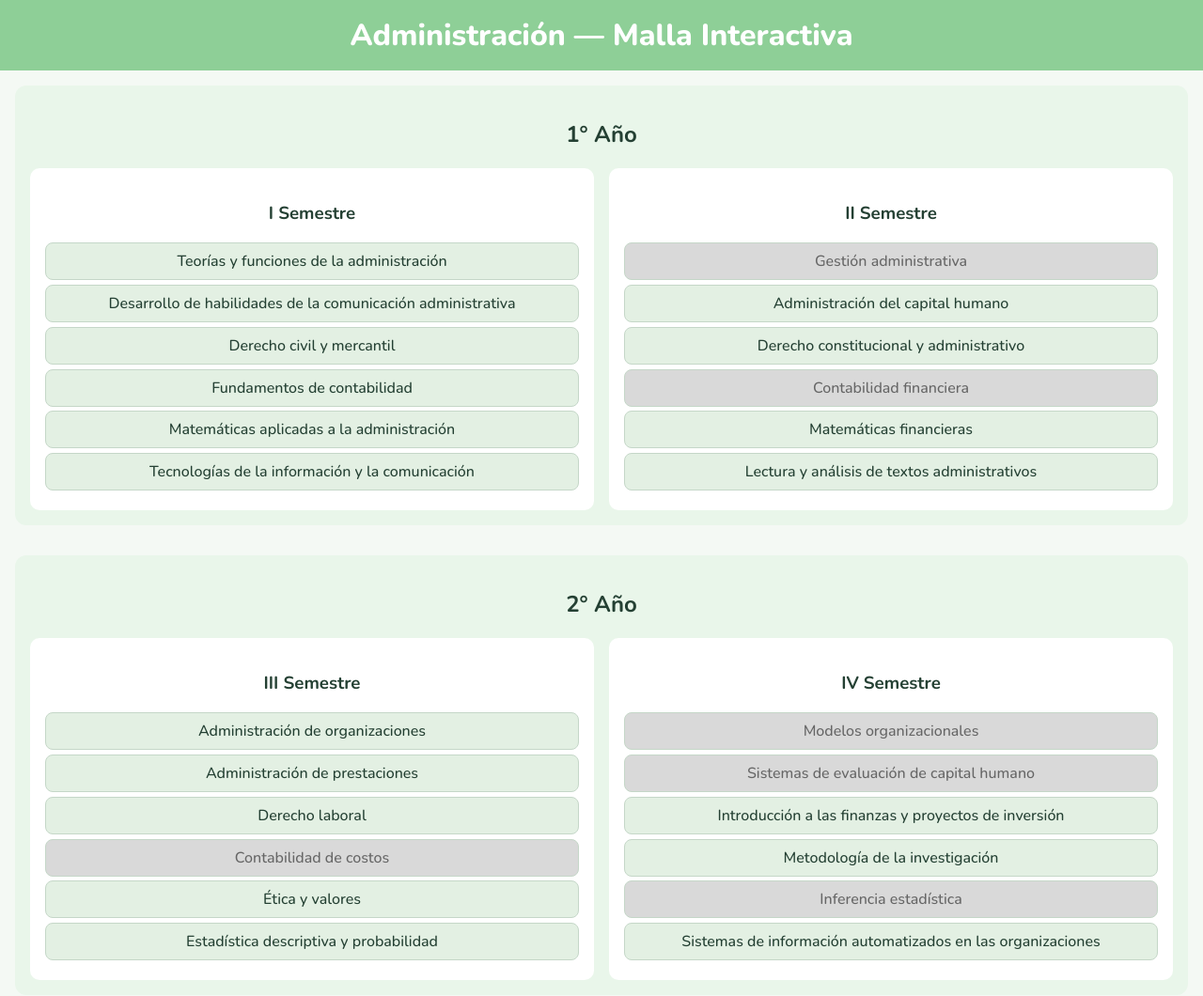
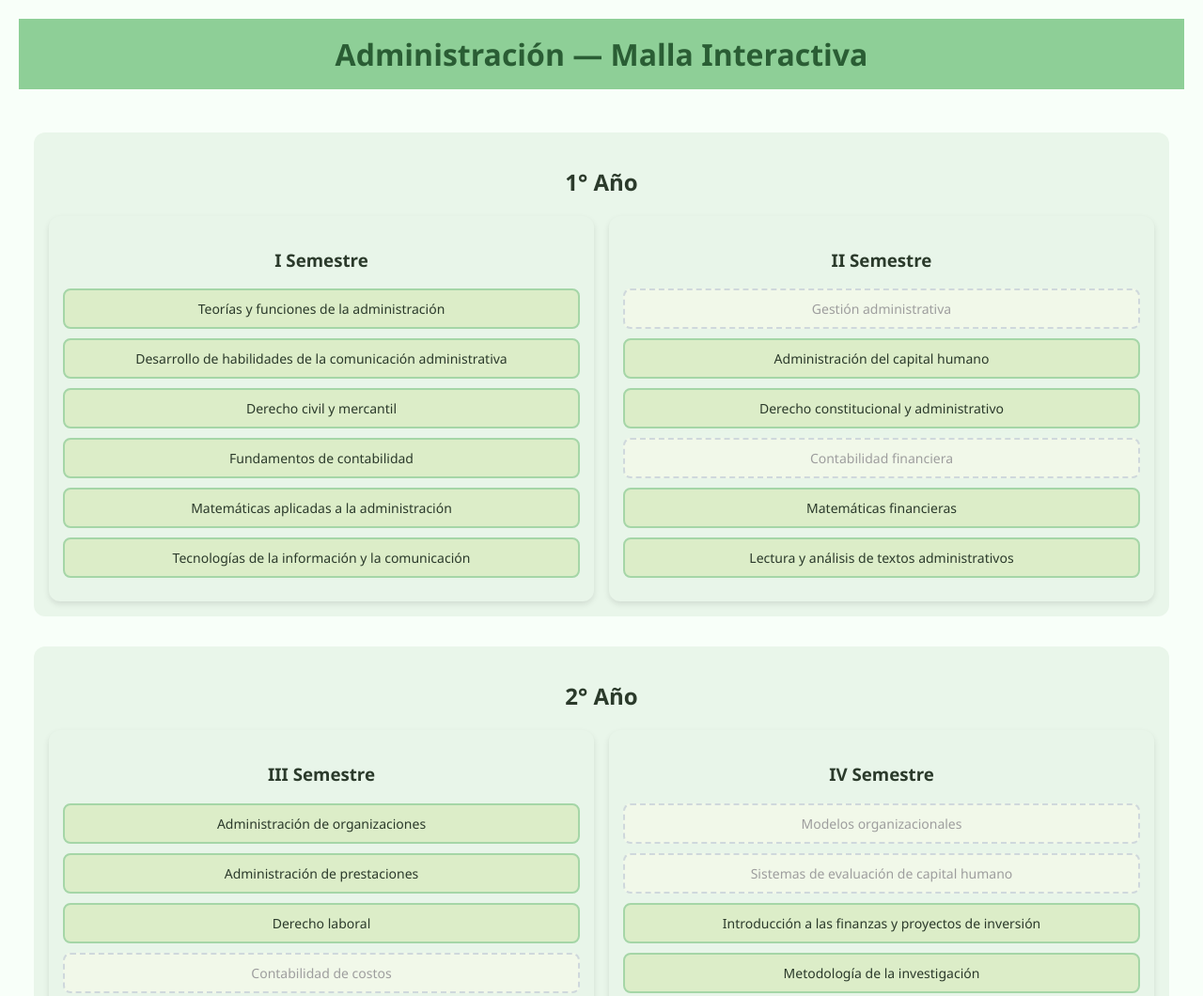
Before and after one commit to sp4951/Malla-semestral, a plain HTML site: page index.html in a window 1280 px wide. Shown: the top 1060 px of the page at 94% size. Drawn offline with nearby package versions, Linux system fonts and the light colour scheme.

Commit message:
Update style.css

```diff
--- a/style.css
+++ b/style.css
@@ -78,3 +78,69 @@ h1 {
   border-radius: 8px;
   cursor: pointer;
 }
+
+body {
+  font-family: 'Segoe UI', Tahoma, sans-serif;
+  background: #f8fff9;
+  margin: 0;
+  padding: 20px;
+  color: #2b3a2b;
+}
+
+h1 {
+  text-align: center;
+  margin-bottom: 30px;
+  font-weight: 700;
+  color: #2a5d34;
+}
+
+.grid {
+  display: flex;
+  gap: 20px;
+  justify-content: center;
+  align-items: flex-start;
+}
+
+.semester {
+  background: #e8f5e9;
+  border-radius: 12px;
+  padding: 15px;
+  min-width: 220px;
+  box-shadow: 0 3px 6px rgba(0,0,0,0.1);
+}
+
+.semester h2 {
+  text-align: center;
+  margin-bottom: 15px;
+  color: #256d3c;
+}
+
+.course {
+  background: #dcedc8;
+  border: 2px solid #a5d6a7;
+  border-radius: 8px;
+  padding: 10px;
+  margin-bottom: 10px;
+  cursor: pointer;
+  transition: 0.3s;
+  text-align: center;
+  font-size: 14px;
+}
+
+.course:hover {
+  background: #c5e1a5;
+}
+
+.course.locked {
+  background: #f1f8e9;
+  color: #9e9e9e;
+  border: 2px dashed #cfd8dc;
+  cursor: not-allowed;
+}
+
+.course.completed {
+  background: linear-gradient(135deg, #a5d6a7, #81c784);
+  text-decoration: line-through;
+  color: white;
+  border: none;
+}
```
